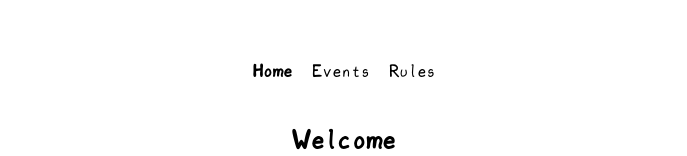
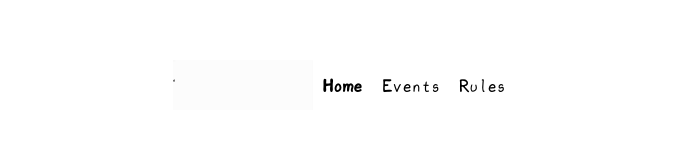
Before and after one commit to atornow/truesmp-site, a React (Create React App) app in the folder client/: page / in a window 1280 px wide. Shown: the top 156 px of the page, without its empty margins (296-983 px from the left). Built offline with nearby package versions, Linux system fonts and the light colour scheme.

Commit message:
Add logo gif to navbar.

```diff
--- a/client/src/components/Navbar.js
+++ b/client/src/components/Navbar.js
@@ -3,11 +3,22 @@ import { Link, useLocation } from 'react-router-dom';
 import styled from 'styled-components';
 import { AuthContext } from '../contexts/AuthContext';
 import { useNavigate } from 'react-router-dom';
+import logo from '../logo.gif';
 
 const Nav = styled.nav`
   display: flex;
-  justify-content: center;
+  align-items: center;
   margin-bottom: 20px;
+`;
+
+const LogoLink = styled(Link)`
+  margin-right: auto;
+`;
+
+const Logo = styled.img`
+  width: auto;
+  height: 50px;
+  cursor: pointer;
 `;
 
 const NavLink = styled(Link)`
@@ -53,6 +64,9 @@ function Navbar() {
 
   return (
     <Nav>
+      <LogoLink to="/">
+        <Logo src={logo} alt="Logo" />
+      </LogoLink>
       <NavLink to="/" active={location.pathname === '/'}>Home</NavLink>
       <NavLink to="/events" active={location.pathname === '/events'}>Events</NavLink>
       <NavLink to="/rules" active={location.pathname === '/rules'}>Rules</NavLink>
```
Also changed, not shown: client/src/logo.gif (added), 1 other file (tests, documents, lock files or other folders).
